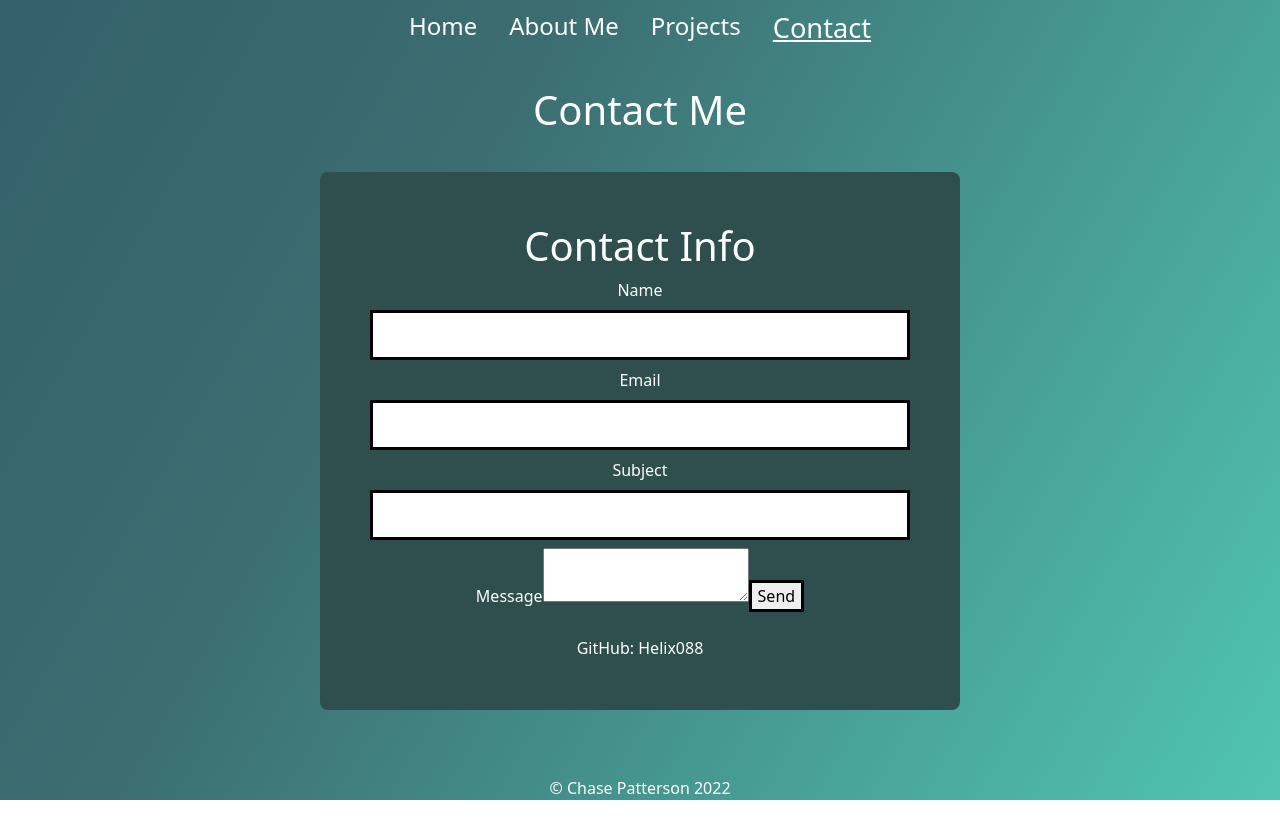
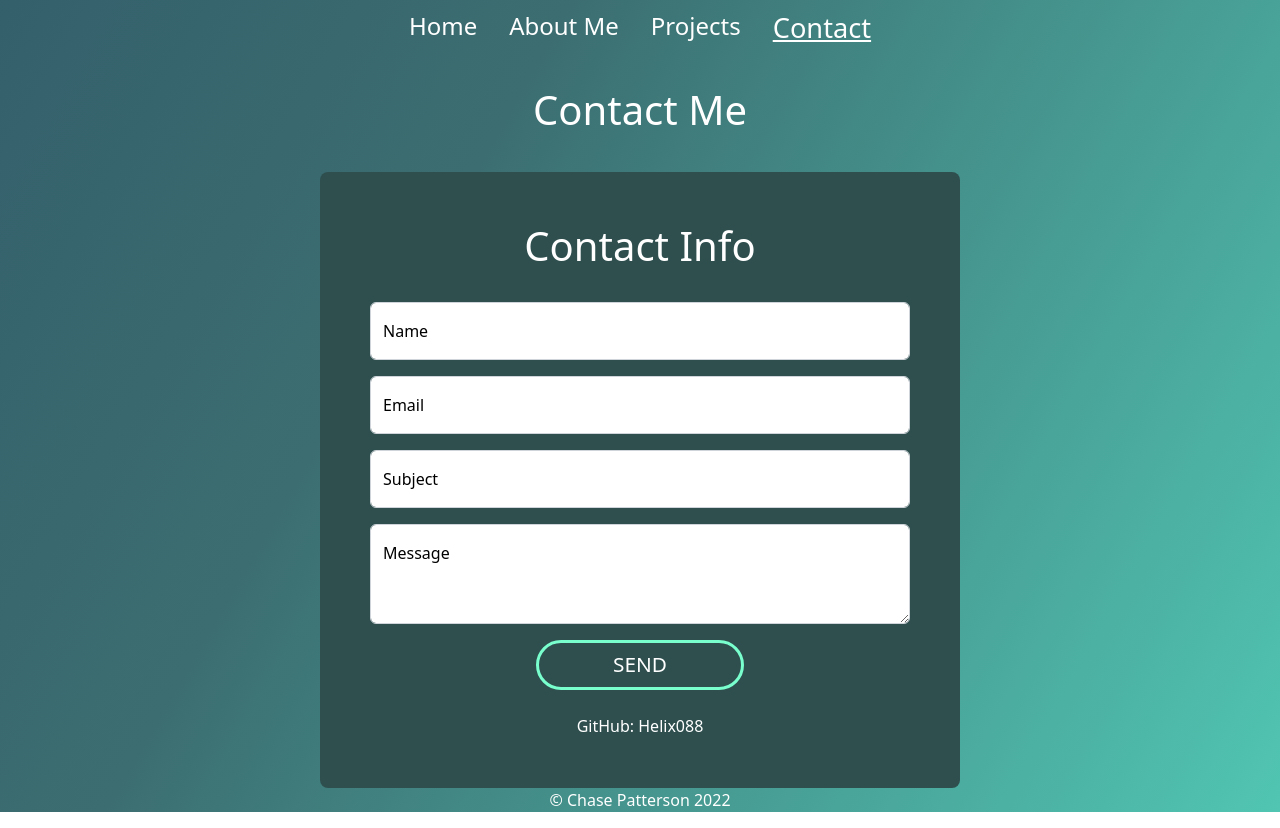
Before and after one commit to Helix088/Portfolio, a React (Create React App) app: page /contact in a window 1280 px wide. Built offline with nearby package versions, Linux system fonts and the light colour scheme.

Commit message:
added some css animations to contact and projects pages

```diff
--- a/src/App.css
+++ b/src/App.css
@@ -6,6 +6,15 @@ Color Palette
 #55D6BE
 #284B63
 */
+
+:root {
+  --bg: #3C465C;
+  --primary: #78FFCD;
+  --solid: #fff;
+  --btn-w: 10em;
+  --dot-w: calc(var(--btn-w)*.2);
+  --tr-X: calc(var(--btn-w) - var(--dot-w));
+}
 
 #root {
   background: linear-gradient(300deg, #FFFFFF, #55D6BE, #3C6E71, #284B63);
@@ -46,9 +55,10 @@ main {
   min-height: 90vh;
 }
 
-.main-body, .home-body {
+.main-body,
+.home-body {
   text-align: center;
-    color: white;
+  color: white;
 }
 
 .home-body {
@@ -88,6 +98,32 @@ a:hover {
   color: #284B63;
 }
 
+.nav-bar a:focus {
+  color: white;
+}
+
+.card {
+  height: 100%;
+  color: #284B63;
+}
+
+.card:hover {
+  transition-duration: 0.5s;
+  transform: scale(0.9);
+  -webkit-transform: scale(0.9);
+  -moz-transform: scale(0.9);
+}
+
+.contact-info {
+  margin: auto;
+  text-align: center;
+  background-color: darkslategray;
+  max-width: 90%;
+  border-radius: 8px;
+  padding: 50px;
+  color: white;
+}
+
 .projects-h2 {
   color: white;
   padding-bottom: 1rem;
@@ -98,39 +134,86 @@ a:hover {
   object-fit: cover;
 }
 
-.projectName {
-  color: #284B63;
-}
-
 .modal-image {
   width: 100%;
 }
 
-.card {height: 100%;}
-
-.contact-info {
-  margin: auto;
-  text-align: center;
-  background-color: darkslategray;
-  max-width: 50%;
-  border-radius: 8px;
-  padding: 50px;
-  color: white;
+.form-label {
+  text-align: left;
+  color: black;
 }
 
-input {
-  border: 3px solid #000;
+::placeholder {
+  color: #000;
 }
 
-input[type=text], [type=email], [type=textarea] {
-  width: 100%;
-  padding: 10px 10px;
-  margin: 8px 0;
-  box-sizing: border-box;
+.send-button {
+  background-color: transparent;
+  position: relative;
+  margin: 0 auto;
+  width: var(--btn-w);
+  color: var(--solid);
+  border: .15em solid var(--primary);
+  border-radius: 5em;
+  text-transform: uppercase;
+  text-align: center;
+  font-size: 1.3em;
+  line-height: 2em;
+  cursor: pointer;
 }
 
-input[type=text]:focus {
-  border: 3px solid #000;
+.dot {
+  content: '';
+  margin-left: -8px;
+  position: absolute;
+  top: 0;
+  width: var(--dot-w);
+  height: 100%;
+  border-radius: 100%;
+  transition: all 300ms ease;
+  display: none;
+}
+
+.dot::after {
+  content: '';
+  position: absolute;
+  left: calc(50% - 0.4em);
+  top: -.4em;
+  height: .8em;
+  width: .8em;
+  background: var(--primary);
+  border-radius: 1em;
+  border: .25em solid var(--solid);
+  box-shadow: 0 0 .7em var(--solid),
+    0 0 2em var(--primary);
+}
+
+.send-button:hover .dot,
+.send-button:focus .dot {
+  animation: atom 2s infinite linear;
+  display: block;
+}
+
+@keyframes atom {
+  0% {
+    transform: translateX(0) rotate(0);
+  }
+
+  30% {
+    transform: translateX(var(--tr-X)) rotate(0);
+  }
+
+  50% {
+    transform: translateX(var(--tr-X)) rotate(180deg);
+  }
+
+  80% {
+    transform: translateX(0) rotate(180deg);
+  }
+
+  100% {
+    transform: translateX(0) rotate(360deg);
+  }
 }
 
 .profile-image {
@@ -139,3 +222,9 @@ input[type=text]:focus {
   box-shadow: 0 30px 40px rgba(0, 0, 0, 0.5);
   margin-top: 50px;
 }
+
+@media screen and (min-width: 800px) {
+  .contact-info {
+    max-width: 50%;
+  }
+}
--- a/src/Contact.js
+++ b/src/Contact.js
@@ -1,4 +1,5 @@
-
+import FloatingLabel from "react-bootstrap/FloatingLabel";
+import Form from "react-bootstrap/Form";
 import emailjs from "emailjs-com";
 
 function sendEmail(e) {
@@ -26,21 +27,26 @@ function ContactBody() {
     <div className="main-body">
       <div className="contact-info">
         <h1>Contact Info</h1>
-        {/* <a href="mailto:chase.doug88@gmail.com">chase.doug88@gmail.com</a> */}
-
+        <br></br>
         <form className="contact-form" onSubmit={sendEmail}>
           <input type="hidden" name="to_email" value={"chase.doug88@gmail.com"} />
-          <label>Name</label>
-          <input type="text" name="from_name" />
-          <label>Email</label>
-          <input type="email" name="reply_to" />
-          <label>Subject</label>
-          <input type="text" name="subject" />
-          <label>Message</label>
-          <textarea name="message" />
-          <input type="submit" value="Send" />
+          <FloatingLabel controlId="floatingInput" label="Name" className="form-label mb-3">
+            <Form.Control type="text" name="from_name" placeholder="John Doe" />
+          </FloatingLabel>
+          <FloatingLabel controlId="floatingInput" label="Email" className="form-label mb-3">
+            <Form.Control type="email" name="reply_to" placeholder="name@example.com" />
+          </FloatingLabel>
+          <FloatingLabel controlId="floatingInput" label="Subject" className="form-label mb-3">
+            <Form.Control type="text" name="subject" placeholder="Subject" />
+          </FloatingLabel>
+          <FloatingLabel controlId="floatingTextarea" label="Message" className="form-label mb-3">
+            <Form.Control as="textarea" name="message" placeholder="Your message..." style={{ height: '100px' }}/>
+          </FloatingLabel>
+          <button type="submit" value="Send" className="send-button">
+            <span>Send</span>
+            <div className="dot"></div>
+          </button>
         </form>
-
         <script
           type="text/javascript"
           src="https://cdn.jsdelivr.net/npm/@emailjs/browser@3/dist/email.min.js"
--- a/src/Home.js
+++ b/src/Home.js
@@ -20,7 +20,6 @@ export function HomeBody() {
 function Home() {
   return (
     <>
-      {/* <HomeHeader /> */}
       <HomeBody />
     </>
   );
--- a/src/ProjectList.js
+++ b/src/ProjectList.js
@@ -70,6 +70,7 @@ function ProjectsList() {
                 <Card.Title className="projectName">
                   {project.projectName}
                 </Card.Title>
+                <p className="card-click">Click for More Info</p>
               </Card.Body>
             </Card>
           </Col>
```
Also changed, not shown: 1 other file (tests, documents, lock files or other folders).
